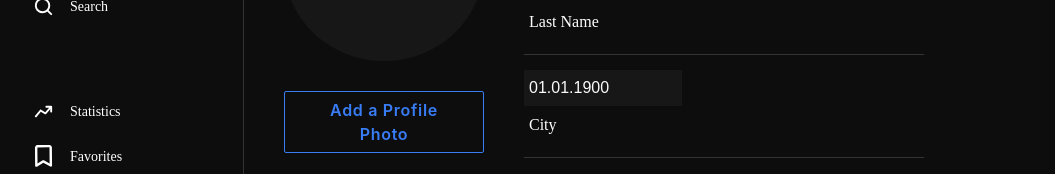
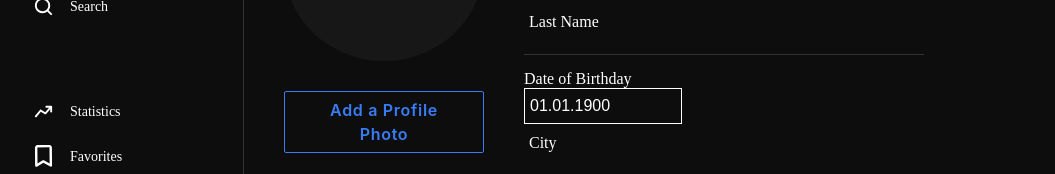
Before and after one commit to sousva/inctagram, a Next.js app: page /profile/profile-settings in a window 1280 px wide. Shown: the part 272-446 px from the top of the page, without its empty margins (102-1157 px from the left). Built offline with nearby package versions, Linux system fonts and the light colour scheme.

Commit message:
style: add GlobalStyles for DatePicker

```diff
--- a/src/common/components/DatePicker/DatePicker.tsx
+++ b/src/common/components/DatePicker/DatePicker.tsx
@@ -12,6 +12,7 @@ type DatePickerPropsType = {
 export const CustomDatePicker = React.forwardRef<DatePicker, DatePickerPropsType>((props, ref) => {
     return (
         <CustomDatePickerWrapper>
+            Date of Birthday <br />
             <Controller
                 control={props.control}
                 name='dateOfBirthday'
--- a/src/common/components/DatePicker/styled.tsx
+++ b/src/common/components/DatePicker/styled.tsx
@@ -4,13 +4,7 @@ export const CustomDatePickerWrapper = styled.div`
     .react-datepicker__header,
     .react-datepicker,
     .react-datepicker__today-button {
-        background-color: #171717;
-
-        border: none !important;
-    }
-
-    .react-datepicker__header {
-        border: none;
+        background-color: ${props => props.theme.bodyColor};
     }
 
     .react-datepicker__current-month {
@@ -19,7 +13,7 @@ export const CustomDatePickerWrapper = styled.div`
 
     .react-datepicker__current-month,
     .react-datepicker__day--disabled {
-        color: white !important;
+        color: ${props => props.theme.textColor} !important;
     }
 
     .react-datepicker__navigation--previous {
@@ -67,11 +61,11 @@ export const CustomDatePickerWrapper = styled.div`
     }
 
     .react-datepicker__day {
-        color: white !important;
+        color: ${props => props.theme.textColor} !important;
     }
 
     .react-datepicker__day--outside-month {
-        color: #4c4c4c !important;
+        color: rgba(76, 76, 76, 0.71) !important;
     }
 
     .react-datepicker__calendar-icon {
@@ -85,7 +79,7 @@ export const CustomDatePickerWrapper = styled.div`
         position: relative;
         padding: 5px;
         font-size: 16px;
-        border: none !important;
+        border: 0.5px solid ${props => props.theme.textColor};
         outline: none !important;
     }
 
@@ -97,10 +91,9 @@ export const CustomDatePickerWrapper = styled.div`
 
     input,
     .react-datepicker-ignore-onclickoutside {
-        background-color: #171717;
+        background-color: ${props => props.theme.bodyColor};
 
-        color: #fafafa;
-        border: 0.5px solid #4c4c4c;
+        color: ${props => props.theme.textColor};
     }
 
     .react-datepicker__triangle {
```
